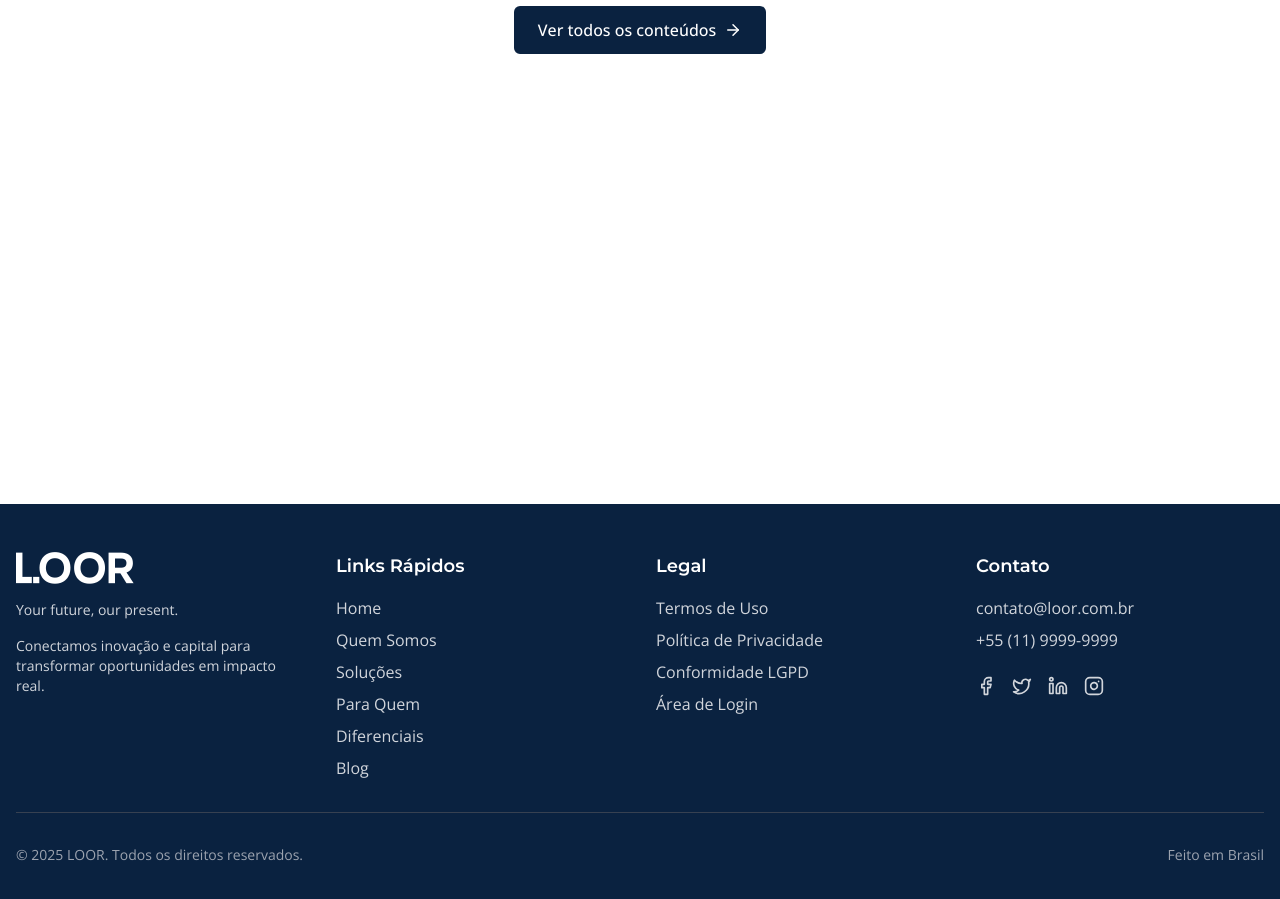
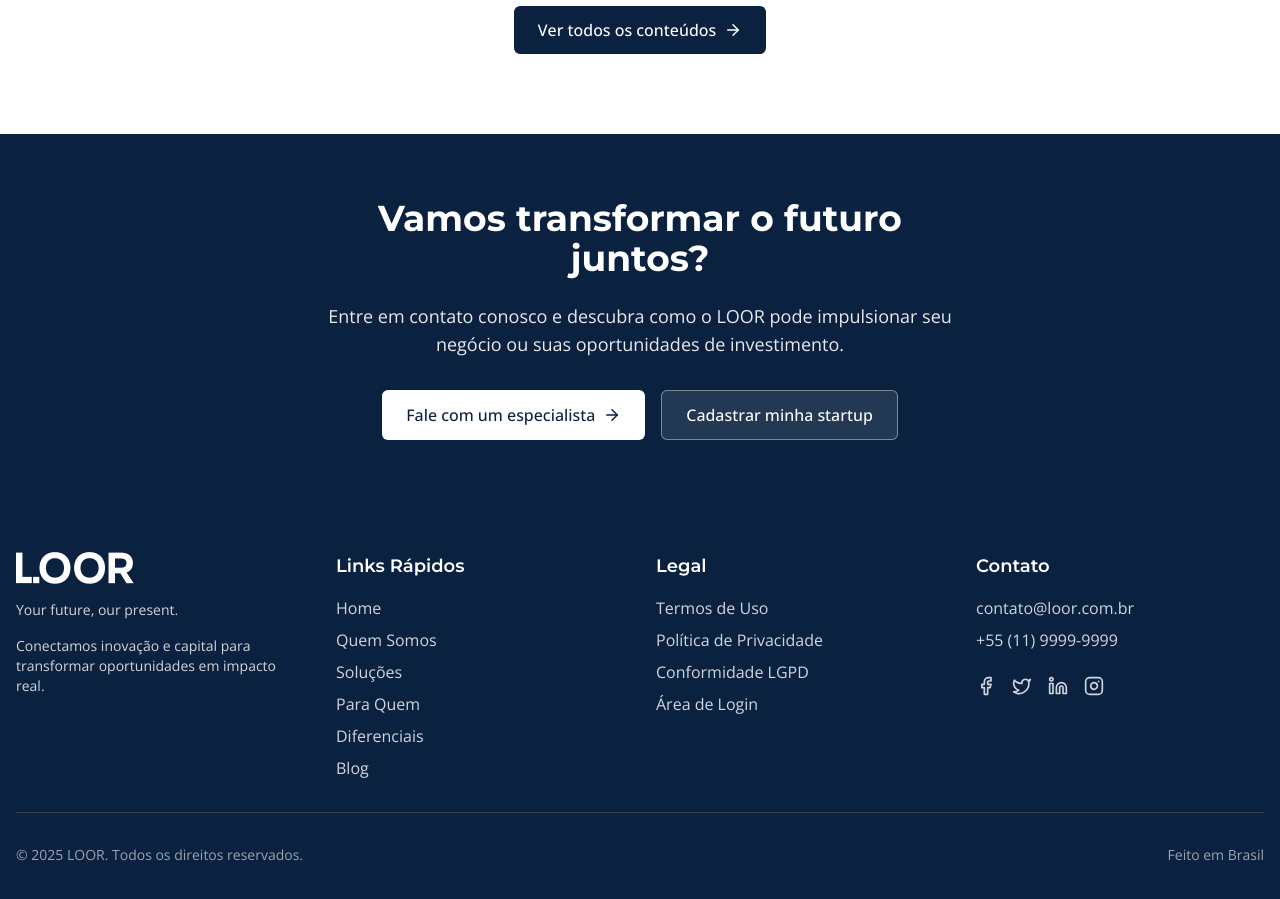
Before and after one commit to kkvictorm/loor-future-impact-hub, a React (Vite) app: page / in a window 1280 px wide. Shown: the part 4400-5299 px from the top of the page. Built offline with nearby package versions, Linux system fonts and the light colour scheme.

Commit message:
Fix: Missing section before footer
Added the missing section before the footer in the Home page.

```diff
--- a/src/pages/Home.tsx
+++ b/src/pages/Home.tsx
@@ -353,15 +353,15 @@ const Home = () => {
       </section>
 
       {/* Final CTA Section */}
-      <section className="bg-loor-green text-white py-16">
+      <section className="bg-loor-blue text-white py-16">
         <div className="container mx-auto px-4 text-center">
           <div className="fade-in-section max-w-2xl mx-auto">
-            <h2 className="text-3xl md:text-4xl font-bold mb-6">Vamos transformar o futuro juntos?</h2>
+            <h2 className="text-white text-3xl md:text-4xl font-bold mb-6">Vamos transformar o futuro juntos?</h2>
             <p className="text-white/90 text-lg mb-8">
               Entre em contato conosco e descubra como o LOOR pode impulsionar seu negócio ou suas oportunidades de investimento.
             </p>
             <div className="flex flex-wrap justify-center gap-4">
-              <Link to="/contato" className="bg-white text-loor-green font-medium px-6 py-3 rounded-md hover:bg-opacity-90 transition-all duration-300 inline-flex items-center gap-2">
+              <Link to="/contato" className="bg-white text-loor-blue font-medium px-6 py-3 rounded-md hover:bg-opacity-90 transition-all duration-300 inline-flex items-center gap-2">
                 Fale com um especialista
                 <ArrowRight size={18} />
               </Link>
```
